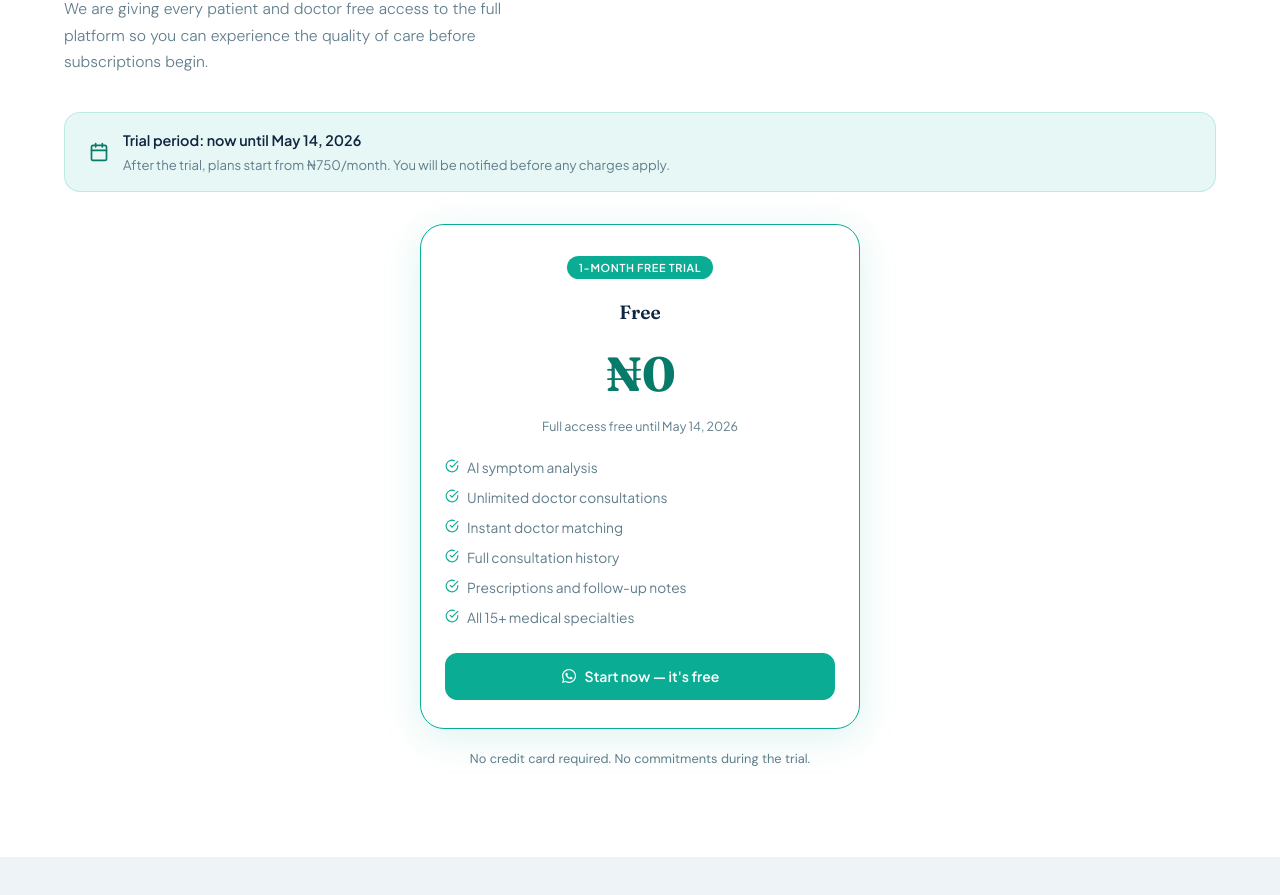
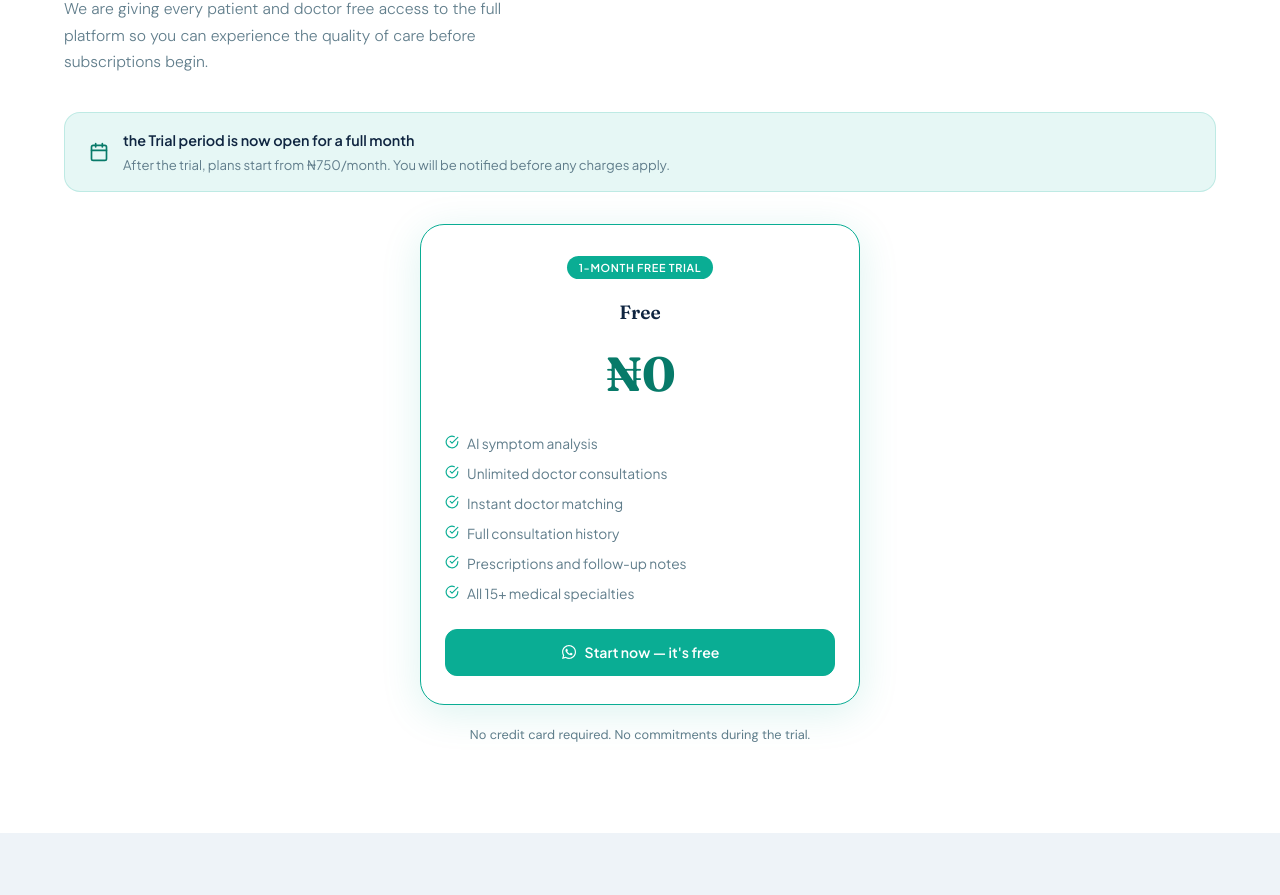
Before and after one commit to Trilvid/ABCTELEMED.APP, a React (Vite) app: page / in a window 1280 px wide. Shown: the part 1776-2671 px from the top of the page. Built offline with nearby package versions, Linux system fonts and the light colour scheme.

Commit message:
changed to one month

```diff
--- a/src/pages/Home.jsx
+++ b/src/pages/Home.jsx
@@ -281,7 +281,9 @@ export default function Home() {
           <FiCalendar size={20} style={{ color: 'var(--teal-dark)', flexShrink: 0 }} />
           <div>
             <div style={{ fontWeight: 600, fontSize: '0.9rem', color: 'var(--navy)', marginBottom: 2 }}>
-              Trial period: now until {TRIAL_END_DATE}
+              {/* Trial period: now until {TRIAL_END_DATE} */}
+              the Trial period is now open for a full month
+              {/* of free access to all features for both patients and doctors. */}
             </div>
             <div style={{ fontSize: '0.82rem', color: 'var(--muted)' }}>
               After the trial, plans start from ₦750/month. You will be notified before any charges apply.
@@ -299,7 +301,7 @@ export default function Home() {
             <div className="h-plan-price" style={{ fontSize: '3rem', margin: '8px 0 4px' }}>
               {PLANS[0].price}
             </div>
-            <div className="h-plan-cycle">{PLANS[0].cycle}</div>
+            {/* <div className="h-plan-cycle">{PLANS[0].cycle}</div> */}
             <ul className="h-plan-feats" style={{ textAlign: 'left', margin: '20px 0 24px' }}>
               {PLANS[0].features.map((f) => (
                 <li key={f}>
```
Also changed, not shown: package.json (line endings or trailing spaces).
